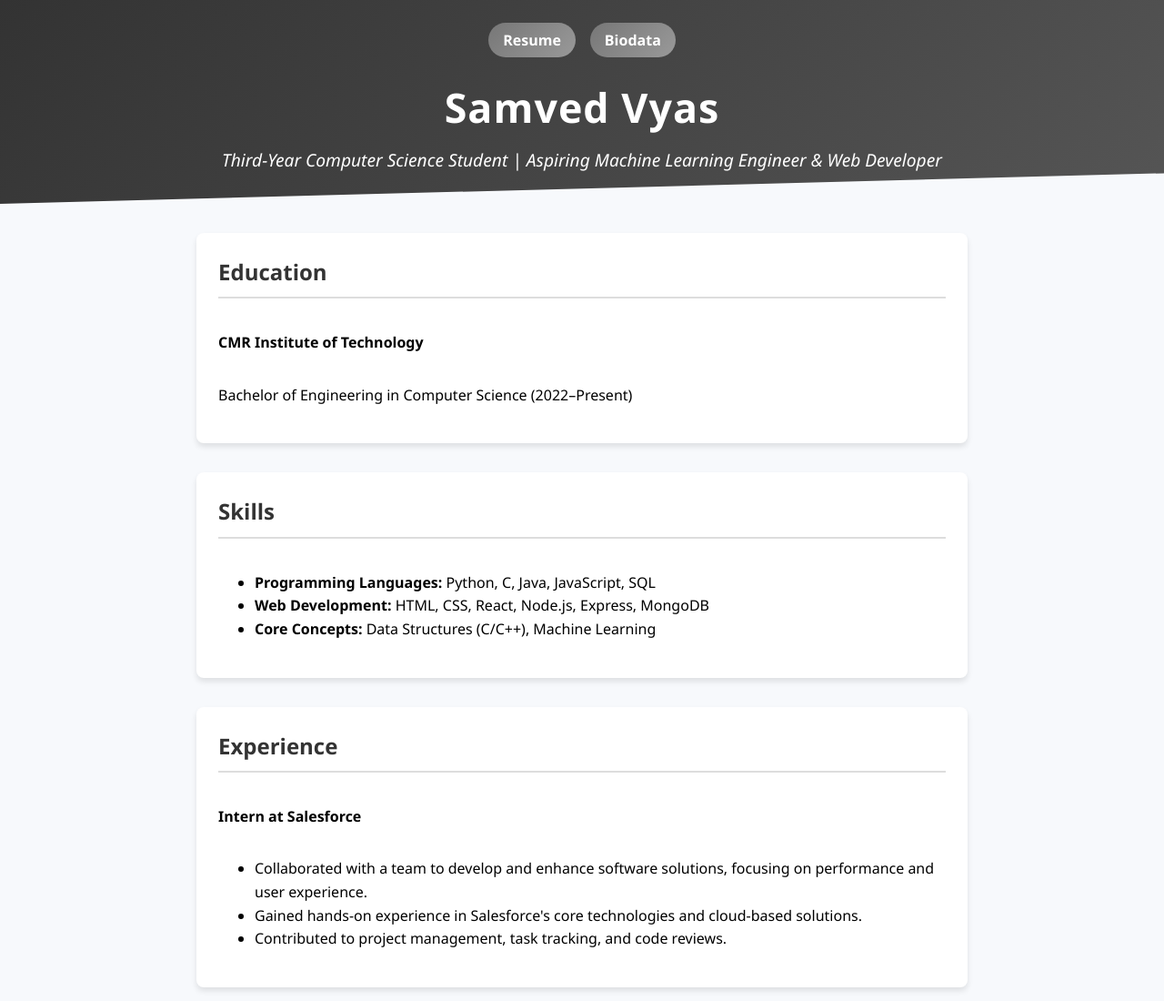
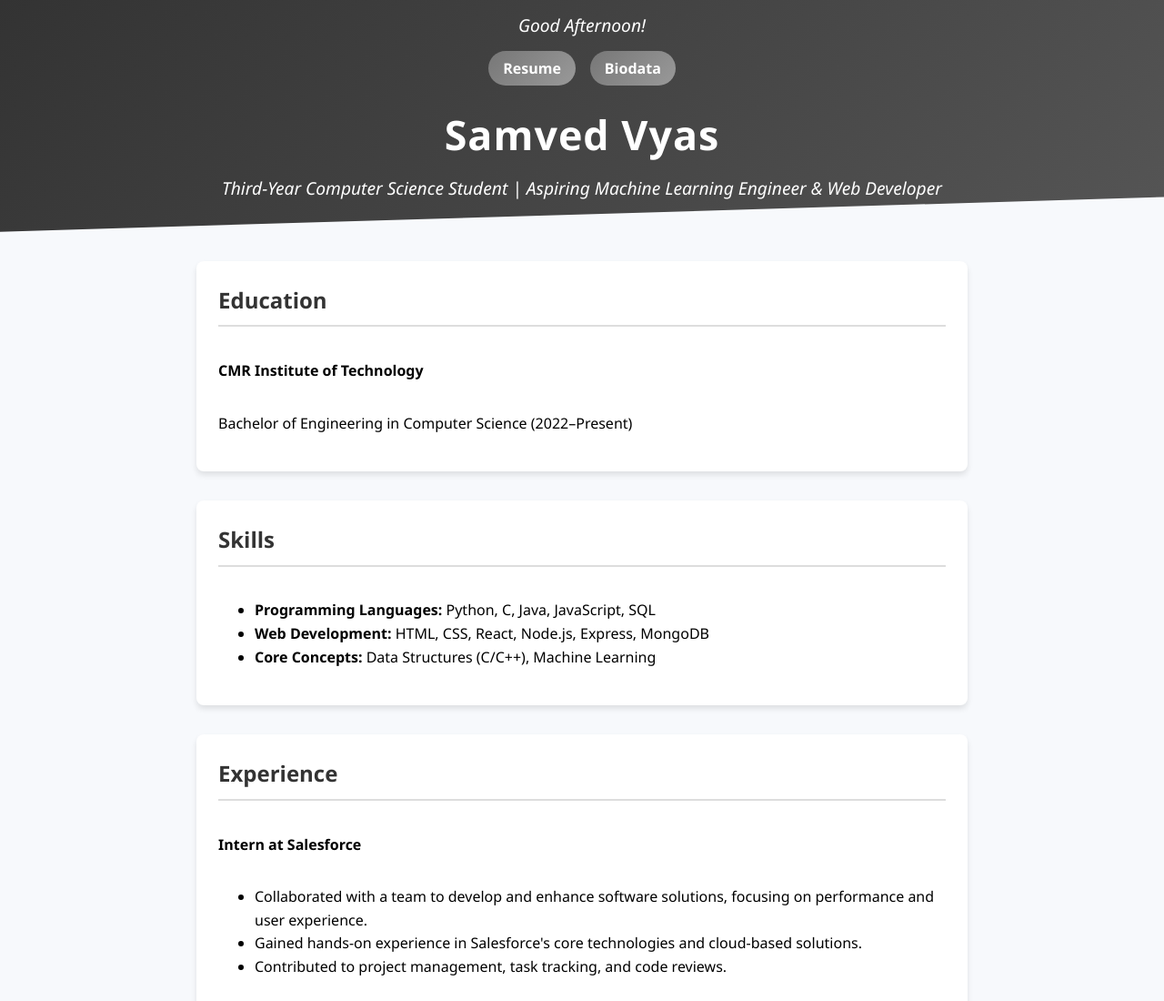
Before and after one commit to Stelister/resume-22cs165, a plain HTML site: page index.html in a window 1280 px wide. Shown: the top 1100 px of the page at 91% size. Drawn offline with Linux system fonts and the light colour scheme.

Commit message:
add greeting and popup using js

```diff
--- a/index.html
+++ b/index.html
@@ -3,11 +3,13 @@
 <head>
   <meta charset="UTF-8">
   <meta name="viewport" content="width=device-width, initial-scale=1.0">
-  <title>[Your Name] - Resume</title>
+  <title>Resume</title>
   <link rel="stylesheet" href="styles.css">
+  <script src="./script.js" defer></script>
 </head>
 <body>
   <header>
+    <p class="greeting"></p>
     <nav>
       <ul>
         <li><a href="index.html">Resume</a></li>
--- /dev/null
+++ b/script.js
@@ -0,0 +1,19 @@
+document.addEventListener("DOMContentLoaded", function () {
+    alert("Welcome to Samved's Resume and Bio-Data Webpage!")
+})
+
+document.addEventListener("DOMContentLoaded", () => {
+    const greetingElement = document.querySelector(".greeting");
+    const hour = new Date().getHours();
+    let greeting;
+
+    if (hour < 12) {
+      greeting = "Good Morning!";
+    } else if (hour < 18) {
+      greeting = "Good Afternoon!";
+    } else {
+      greeting = "Good Evening!";
+    }
+
+    greetingElement.textContent = greeting;
+});
--- a/styles.css
+++ b/styles.css
@@ -129,3 +129,8 @@ main section:hover {
     transform: scale(1.02);
     transition: transform 0.3s ease-in-out;
 }
+
+.greeting {
+    margin-top: -1em;
+    margin-bottom: 1em;
+}
```
